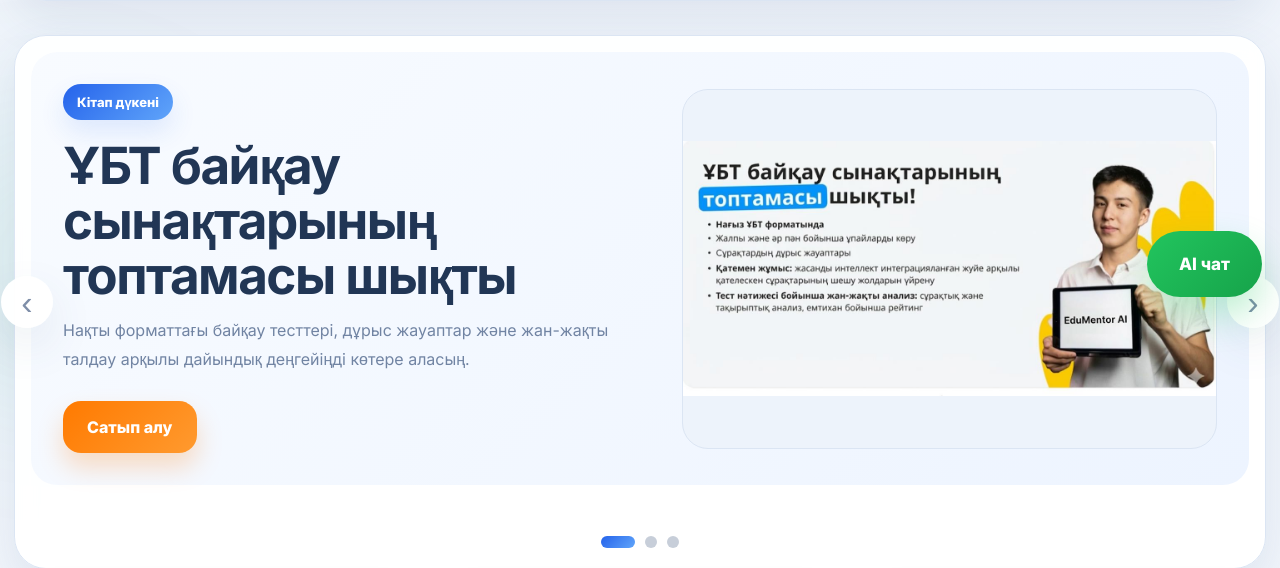
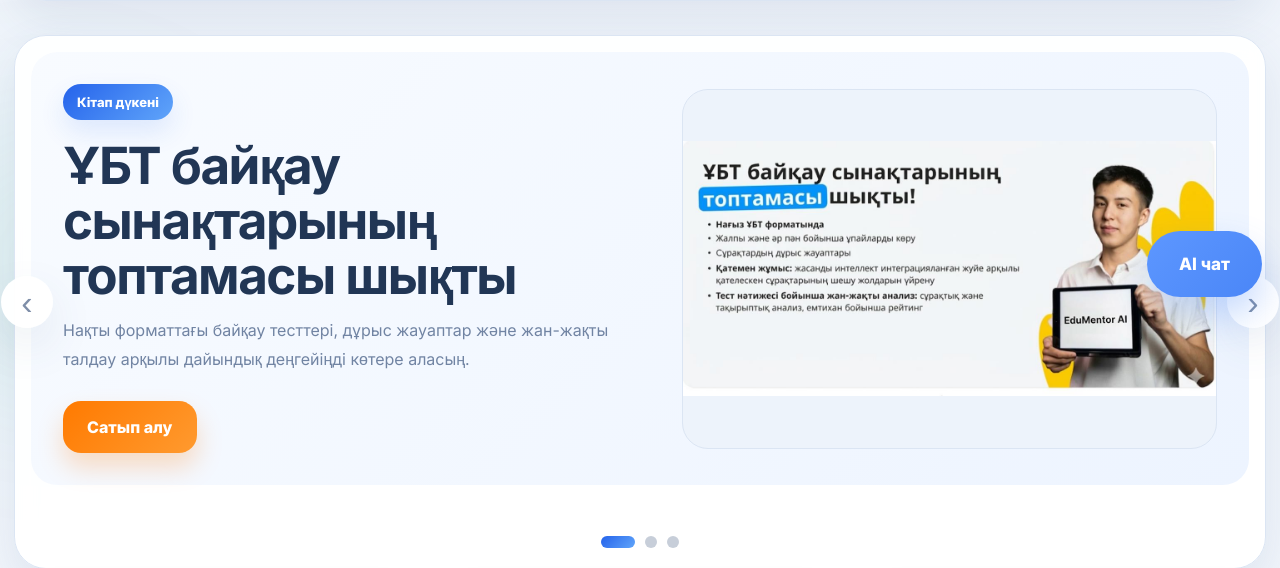
Before and after one commit to ainur22/Lab4Django, a Django app: page /guide/ in a window 1280 px wide. Shown: the part 485-1053 px from the top of the page. Run offline with Django 5.2, Linux system fonts and the light colour scheme.

Commit message:
Update guide AI chat button color

```diff
--- a/accounts/templates/accounts/guide.html
+++ b/accounts/templates/accounts/guide.html
@@ -684,14 +684,14 @@
   min-height: 66px;
   padding: 0 32px;
   border-radius: 999px;
-    background: linear-gradient(135deg, var(--green1), var(--green2));
+  background: linear-gradient(135deg, #5d97ff, #4a86f7);
   color: white;
   font-size: 17px;
   font-weight: 800;
   display: inline-flex;
   align-items: center;
   justify-content: center;
-    box-shadow: 0 18px 36px rgba(34,197,94,.28);
+  box-shadow: 0 18px 36px rgba(74, 134, 247, .30);
   transition: .2s ease;
 }
 
```
Lines whose indentation alone changed are shown as unchanged.
